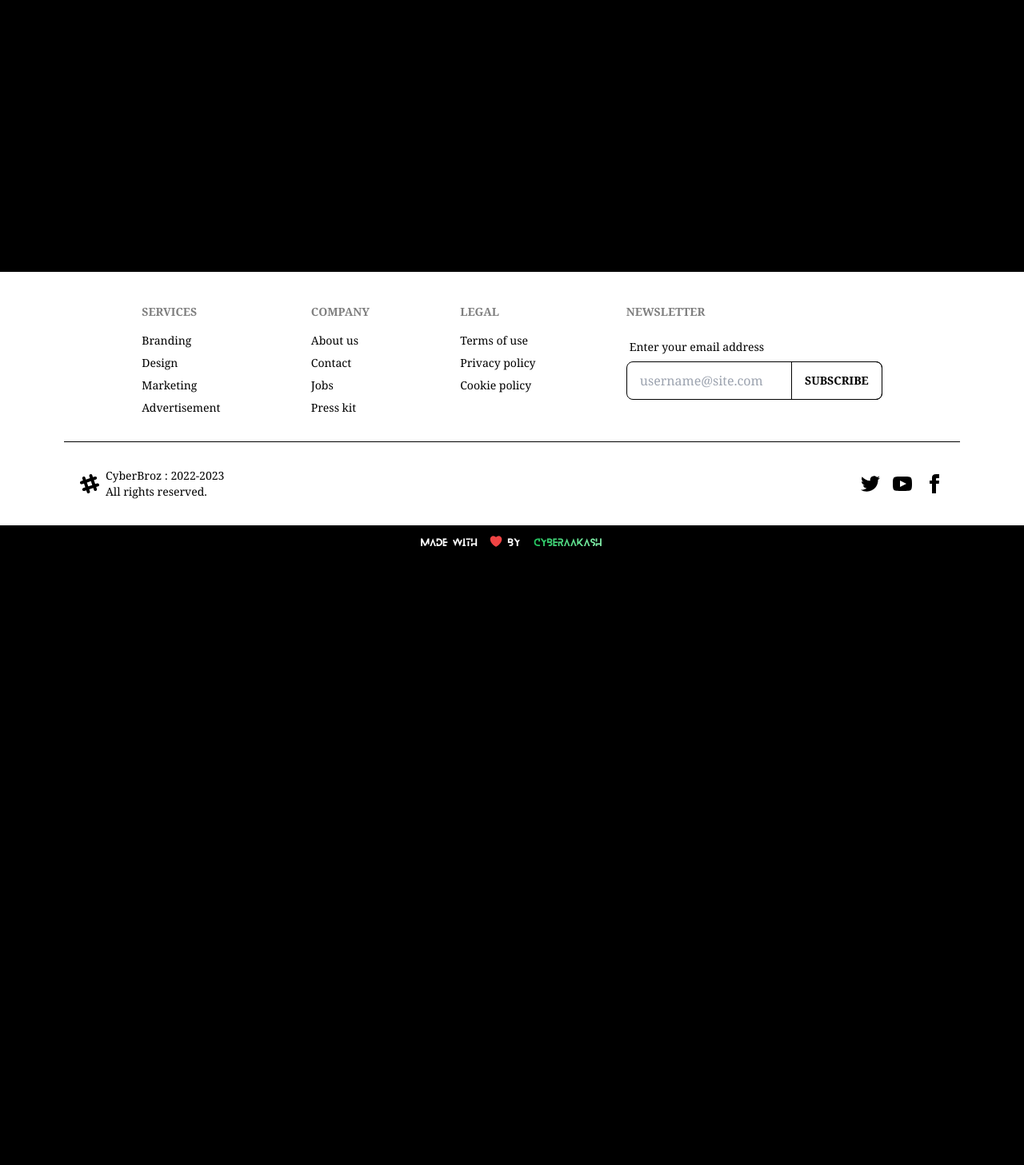
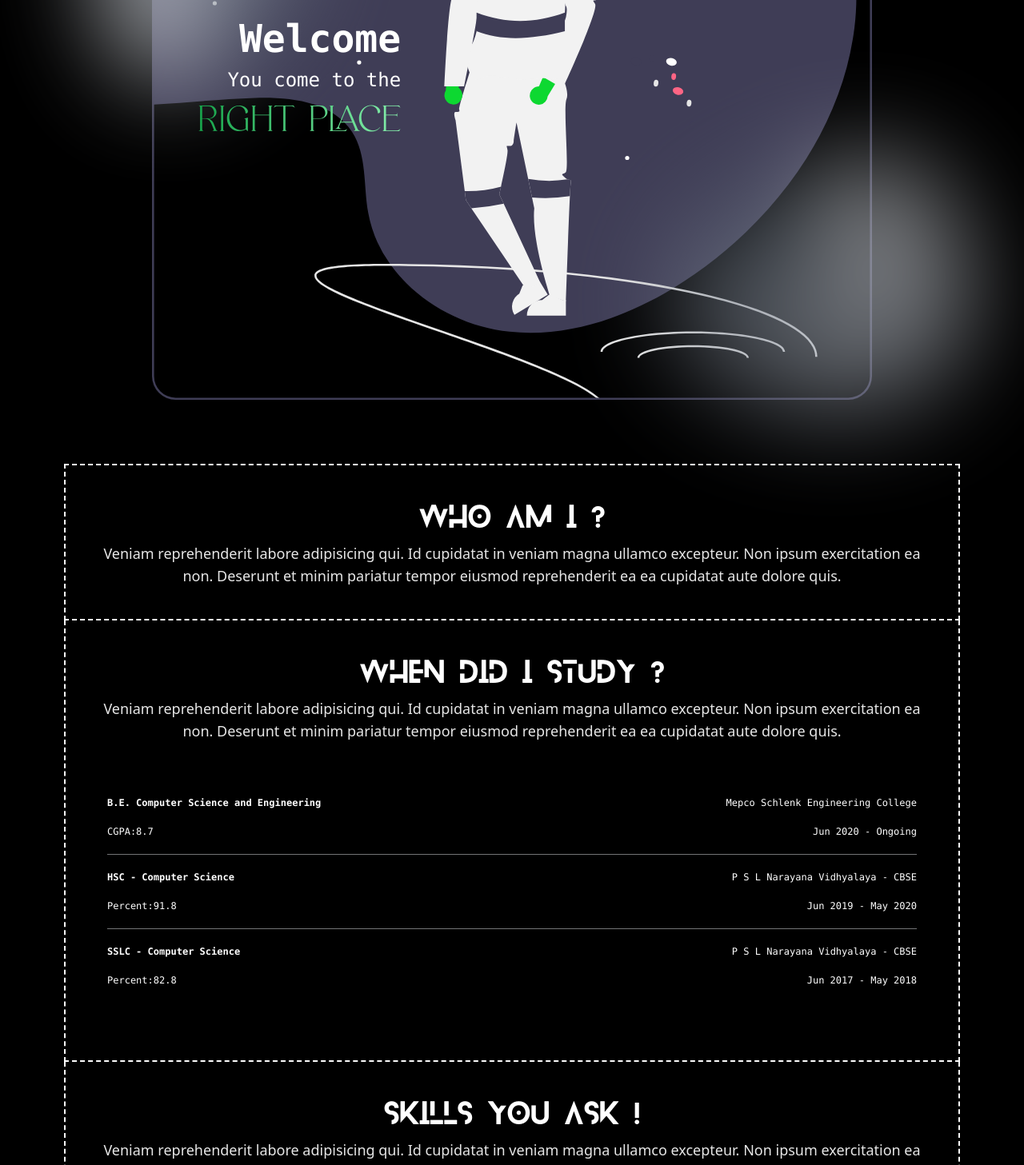
Before and after one commit to CyberAakash/cyberaakash_v1, a React (Vite) app: page /about in a window 1280 px wide. Shown: the part 460-1917 px from the top of the page at 80% size. Before the commit the page ends 1157 px from the top, so only its background shows below. Built offline with nearby package versions, Linux system fonts and the light colour scheme.

Commit message:
something done in about page

```diff
--- a/src/App.jsx
+++ b/src/App.jsx
@@ -9,7 +9,6 @@ import Footer from './components/Footer';
 import AboutMe from './components/AboutMe';
 import FAQs from './components/FAQs';
 import GoToTop from './components/GoToTop';
-import AboutPage from './components/AboutPage';
 
 // import HomePage from "./components/AboutPage";
 
@@ -27,7 +26,6 @@ function App() {
           <Banner />
           <AboutMe />
           <FAQs />
-          <AboutPage />
         </main>
         <Footer />
       </div>
--- a/src/components/AboutPage.css
+++ b/src/components/AboutPage.css
@@ -0,0 +1,10 @@
+.bg-image {
+    background: url(/moon.svg);
+    background-position: center;
+    background-repeat: no-repeat;
+    background-size: contain;
+}
+
+.mesh1 {
+    border-radius: 69% 31% 43% 57% / 58% 56% 44% 42% ;
+}
--- a/src/components/AboutPage.jsx
+++ b/src/components/AboutPage.jsx
@@ -6,8 +6,18 @@ import "./AboutPage.css"
 function AboutPage() {
   return (
     <>
-      <div className="relative z-10 flex flex-col items-center justify-center min-h-screen w-screen">
-        Hail
+      <div className="relative z-10 flex flex-col items-center justify-center h-fit pt-40 p-20 w-screen ">
+        <div className="grid relative z-10 grid-cols-2 p-8 place-items-center place-content-center gap-2  w-full min-h-screen bg-image">
+          <div className="flex z-10 col-span-2 sm:col-span-1 flex-col items-end justify-center gap-3 font-robecha text-5xl">
+            <h1 className="font-mono font-bold text-5xl">Welcome </h1>
+            <p className="font-mono text-2xl">You come to the</p>
+            <h3 className="bg-gradient-to-r from-green-600 to-green-300 bg-clip-text text-transparent text-3xl md:text-5xl">
+              RIGHT PLACE
+            </h3>
+          </div>
+          <div className="mesh1 h-80 w-64 blur-3xl opacity-50 md:opacity-80 -rotate-180  absolute top-20 left-10 z-0 bg-[conic-gradient(var(--tw-gradient-stops))] from-gray-200 via-gray-400 to-gray-600"></div>
+          <div className="mesh1 h-80 w-96 blur-3xl opacity-0 md:opacity-60 absolute -bottom-4 -right-4 z-0 bg-[conic-gradient(var(--tw-gradient-stops))] from-gray-200 via-gray-400 to-gray-600"></div>
+        </div>
       </div>
     </>
   );
--- /dev/null
+++ b/src/components/Profile.jsx
@@ -0,0 +1,76 @@
+function Profile() {
+  return (
+    <>
+      <div
+        className="flex flex-col items-center justify-center relative z-10
+                      h-fit w-screen px-20"
+      >
+        <div className="flex flex-col items-center justify-center p-10 text-center gap-4 border-2 border-white border-dashed">
+          <h1 className="font-Blanka text-4xl">Who Am I ?</h1>
+          <p className="font-sans text-lg opacity-90">
+            Veniam reprehenderit labore adipisicing qui. Id cupidatat in veniam
+            magna ullamco excepteur. Non ipsum exercitation ea non. Deserunt et
+            minim pariatur tempor eiusmod reprehenderit ea ea cupidatat aute
+            dolore quis.
+          </p>
+        </div>
+        <div className="flex flex-col items-center justify-center p-10 text-center gap-4 border-x-2 border-b-2 border-white border-dashed">
+          <h1 className="text-center font-Blanka text-4xl">
+            When Did I Study ?
+          </h1>
+          <p className="font-sans text-lg opacity-90">
+            Veniam reprehenderit labore adipisicing qui. Id cupidatat in veniam
+            magna ullamco excepteur. Non ipsum exercitation ea non. Deserunt et
+            minim pariatur tempor eiusmod reprehenderit ea ea cupidatat aute
+            dolore quis.
+          </p>
+          <div className="my-10 min-w-full font-mono text-xs">
+            <div className="flex min-w-full flex-col gap-5 p-3 items-center justify-center">
+              <div className="flex flex-col md:flex-row gap-4 items-center justify-between w-full">
+                <p className=" font-bold">
+                  B.E. Computer Science and Engineering
+                </p>
+                <p className=" font-light">Mepco Schlenk Engineering College</p>
+              </div>
+              <div className="flex flex-col md:flex-row gap-4 w-full justify-between items-center">
+                <p>CGPA:8.7</p>
+                <p>Jun 2020 - Ongoing</p>
+              </div>
+              <hr className="w-full opacity-50" />
+              <div className="flex flex-col md:flex-row gap-4 items-center justify-between w-full">
+                <p className=" font-bold">HSC - Computer Science</p>
+                <p className=" font-light">P S L Narayana Vidhyalaya - CBSE</p>
+              </div>
+              <div className="flex flex-col md:flex-row gap-4 w-full justify-between items-center">
+                <p>Percent:91.8</p>
+                <p>Jun 2019 - May 2020</p>
+              </div>
+              <hr className="w-full opacity-50" />
+              <div className="flex flex-col md:flex-row gap-4 items-center justify-between w-full">
+                <p className=" font-bold">SSLC - Computer Science</p>
+                <p className=" font-light">P S L Narayana Vidhyalaya - CBSE</p>
+              </div>
+              <div className="flex flex-col md:flex-row gap-4 w-full justify-between items-center">
+                <p>Percent:82.8</p>
+                <p>Jun 2017 - May 2018</p>
+              </div>
+            </div>
+          </div>
+        </div>
+        <div className="flex flex-col items-center justify-center p-10 text-center gap-4 border-x-2 border-b-2 border-white border-dashed">
+          <h1 className="text-center font-Blanka text-4xl">
+            Skills You Ask !
+          </h1>
+          <p className="font-sans text-lg opacity-90">
+            Veniam reprehenderit labore adipisicing qui. Id cupidatat in veniam
+            magna ullamco excepteur. Non ipsum exercitation ea non. Deserunt et
+            minim pariatur tempor eiusmod reprehenderit ea ea cupidatat aute
+            dolore quis.
+          </p>
+        </div>
+      </div>
+    </>
+  );
+}
+
+export default Profile;
--- a/src/routes/about.jsx
+++ b/src/routes/about.jsx
@@ -10,12 +10,17 @@ import Footer from "../components/Footer";
 // import FAQs from "../components/FAQs";
 import GoToTop from "../components/GoToTop";
 import AboutPage from "../components/AboutPage";
+import Profile from "../components/Profile";
+
+
+
 
 function about() {
   return (
     <>
       <div className="relative flex flex-col items-center justify-center overflow-x-hidden m-0 p-0">
         <Navbar />
+
         {/* <Bar /> */}
         <GoToTop />
         <main className="w-screen relative z-10 flex flex-col gap-0 items-center justify-center min-h-screen">
@@ -23,7 +28,9 @@ function about() {
           <AboutMe />
           <FAQs /> */}
           <AboutPage />
+          <Profile />
         </main>
+        <div className="mt-14"></div>
         <Footer />
       </div>
     </>
```
Also changed, not shown: public/men.svg (added), public/moon.svg (added).
